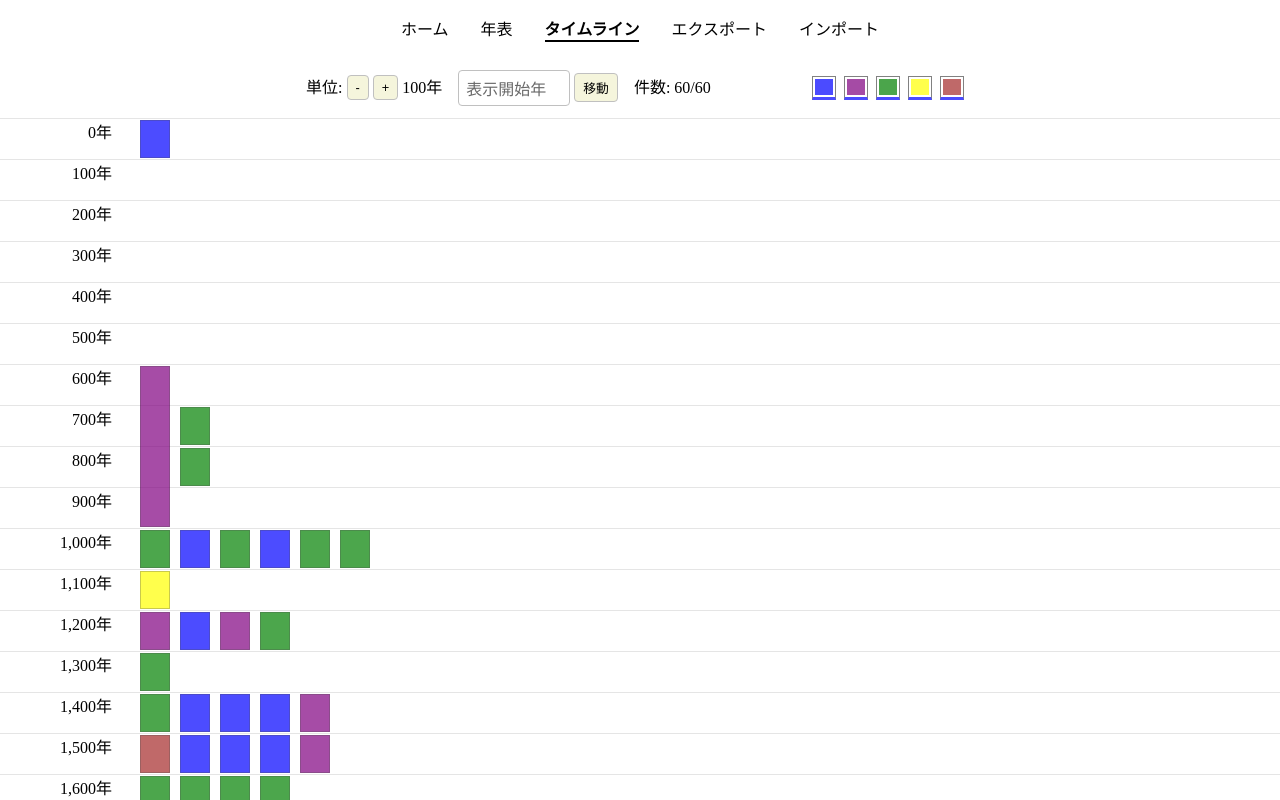
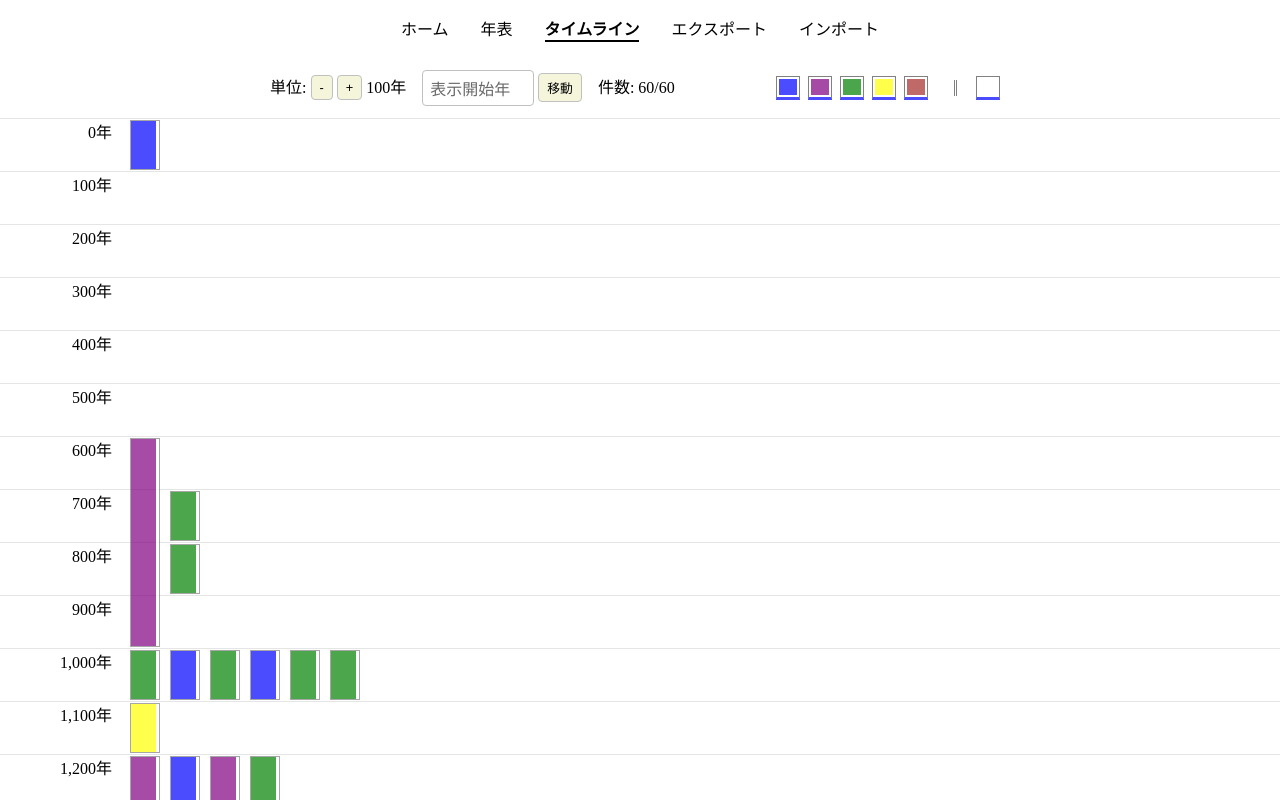
Before and after one commit to redfe/mysirube, a SvelteKit app: page /timeline in a window 1280 px wide. Built offline with nearby package versions, Linux system fonts and the light colour scheme.

Commit message:
subColorを追加。

```diff
--- a/src/lib/repository.ts
+++ b/src/lib/repository.ts
@@ -62,6 +62,7 @@ export async function remove(id: string) {
 export async function search(options?: {
 	start?: number;
 	colors?: string[];
+	subColors?: string[];
 }): Promise<SearchResult> {
 	const db = await initDB();
 	return new Promise((resolve, reject) => {
@@ -88,7 +89,11 @@ export async function search(options?: {
 				}
 				if (cursor) {
 					const data: Data = cursor.value;
-					if (options?.colors == null || options.colors.includes(data.color ?? '')) {
+					if (
+						options?.colors == null ||
+						(options.colors.includes(data.color ?? '') &&
+							(options.subColors == null || options.subColors.includes(data.subColor ?? '')))
+					) {
 						hitCount++;
 						searchResult.datas.push(data);
 					}
@@ -103,7 +108,7 @@ export async function search(options?: {
 	});
 }
 
-export async function colors(): Promise<string[]> {
+export async function colors(): Promise<{ colors: string[]; subColors: string[] }> {
 	const db = await initDB();
 	return new Promise((resolve, reject) => {
 		const transaction = db.transaction(storeName, 'readonly');
@@ -112,6 +117,7 @@ export async function colors(): Promise<string[]> {
 		const request = indexOfStartAndTitle.openCursor(null, 'next');
 
 		const colors: string[] = [];
+		const subColors: string[] = [];
 		request.onsuccess = () => {
 			const cursor = request.result;
 			if (cursor) {
@@ -120,9 +126,13 @@ export async function colors(): Promise<string[]> {
 				if (!colors.includes(targetColor)) {
 					colors.push(targetColor);
 				}
+				const targetSubColor = data.subColor ?? '';
+				if (!subColors.includes(targetSubColor)) {
+					subColors.push(targetSubColor);
+				}
 				cursor.continue();
 			} else {
-				resolve(colors);
+				resolve({ colors, subColors });
 			}
 		};
 		request.onerror = () => reject(request.error);
@@ -135,6 +145,7 @@ export type Data = {
 	end?: number;
 	title: string;
 	color?: string;
+	subColor?: string;
 	createdAt: Date;
 	updatedAt: Date;
 };
--- a/src/routes/timeline/+page.svelte
+++ b/src/routes/timeline/+page.svelte
@@ -25,19 +25,28 @@
 	let unit = $state(100);
 
 	// 表示単位ごとの高さ
-	const unitHeight = $derived(25 + (units.length - (units.indexOf(unit) + 1)) * 4);
+	const unitHeight = $derived(25 + (units.length - (units.indexOf(unit) + 1)) * 7);
+
+	// デフォルトの色
+	const defaultColor = 'white';
 
 	// 色選択肢
 	let selectableColors: string[] = $state([]);
 
-	// デフォルトの色
-	const defaultColor = 'white';
-
 	// 選択中の色
 	let selectedColors: string[] = $state([]);
 
+	// 補色選択肢
+	let selectableSubColors: string[] = $state([]);
+
+	// 選択中の補色
+	let selectedSubColors: string[] = $state([]);
+
 	// 表示アイテム
 	let items: Item[] = $state([]);
+
+	// アイテムの横幅
+	const itemWidth: number = 30;
 
 	// 全件数
 	let allCount: number = $state(0);
@@ -92,13 +101,17 @@
 		let periodIndex = periods.indexOf(unitPeriod.start);
 		itemElement!.style.top = firstTop + periodIndex * unitHeight + 2 + 'px';
 		itemElement!.style.height = height - 3 + 'px';
-		const left = 40 * (laneIndex + 1) + 100;
+		const left = (10 + itemWidth) * laneIndex + 130;
 		itemElement!.style.left = left + 'px';
 	}
 
 	async function filter() {
 		loading = true;
-		const result = await search({ start: offsetStartYear, colors: selectedColors });
+		const result = await search({
+			start: offsetStartYear,
+			colors: selectedColors,
+			subColors: selectedSubColors
+		});
 		items = result.datas.map((data) => ({
 			...data,
 			end: data.end == null ? data.start : data.end
@@ -146,8 +159,11 @@
 		);
 
 		// 色選択肢を初期化
-		selectableColors = await colors();
+		const { colors: mainColors, subColors } = await colors();
+		selectableColors = mainColors;
 		selectedColors = selectableColors;
+		selectableSubColors = subColors;
+		selectedSubColors = selectableSubColors;
 
 		// 年表のサイズを初期化
 		resizeTimelineElm();
@@ -192,6 +208,13 @@
 			{/if}
 		</div>
 		<ColorFilter bind:selectableColors bind:selectedColors {defaultColor} {filter} />
+		<div class="color-separator"><span></span></div>
+		<ColorFilter
+			bind:selectableColors={selectableSubColors}
+			bind:selectedColors={selectedSubColors}
+			{defaultColor}
+			{filter}
+		/>
 	</div>
 	<div class="timelineContainer" bind:this={timelineElm}>
 		<ul bind:this={first}>
@@ -208,12 +231,14 @@
 				data-start={item.start}
 				data-end={item.end}
 				data-title={item.title}
-				style:background-color={item.color ? item.color : defaultColor}
+				style:background={`linear-gradient(90deg, ${item.color ? item.color : defaultColor} 0% 90%, ${item.subColor ? item.subColor : defaultColor} 90%)`}
+				style:width={`${itemWidth}px`}
 				use:tooltip={{
 					css: {
 						backgroundColor: '#000',
 						color: '#ddd',
-						padding: '0.25rem'
+						padding: '0.25rem',
+						borderRadius: '0.25rem'
 					},
 					unitChangeSubscriber
 				}}
@@ -275,7 +300,7 @@
 		white-space: nowrap;
 		opacity: 0.7;
 		width: 30px;
-		border: solid 1px rgba(0, 0, 0, 0.3);
+		border: solid 1px gray;
 		box-sizing: border-box;
 		position: absolute;
 		transition:
@@ -283,4 +308,14 @@
 			top 0.5s,
 			height 0.5s;
 	}
+	.color-separator {
+		display: flex;
+		align-items: center;
+		justify-content: center;
+		span {
+			border-left: 3px double gray;
+			width: 1px;
+			height: 1rem;
+		}
+	}
 </style>
--- a/src/routes/timeline/timeline.svelte.ts
+++ b/src/routes/timeline/timeline.svelte.ts
@@ -88,10 +88,37 @@ export function tooltip(
 		let tooltip: HTMLElement | undefined;
 		let pined = false;
 
+		const toPined = () => {
+			if (!tooltip) {
+				createTooltipElm();
+			}
+			pined = true;
+			tooltip!.style.boxShadow = 'none';
+			tooltip!.style.translate = '0 0.1rem';
+			tooltip!.style.opacity = '1';
+		};
+
+		const toUnPined = () => {
+			pined = false;
+			if (tooltip) {
+				tooltip.style.boxShadow = '0 0.1rem 0.5rem 0 rgba(0, 0, 0, 0.75)';
+				tooltip.style.translate = '0 0';
+				tooltip.style.opacity = '0.8';
+			}
+		};
+
 		const removeToolTipOnChange = async () => {
 			removeTooltipElm();
 		};
+
+		// ResizeObserver で検知すると、動作が重くなるので、単位変更時に削除する
 		unitChangeSubscriber?.subscribe(removeToolTipOnChange);
+
+		const toFront = () => {
+			const nodes: HTMLElement[] = Array.from(node.parentElement?.querySelectorAll('*') ?? []);
+			const max = nodes.reduce((acc, cur) => Math.max(acc, parseInt(cur.style.zIndex || '0')), 0);
+			node.style.zIndex = `${max + 1}`;
+		};
 
 		const createTooltipElm = (): HTMLElement => {
 			if (tooltip) return tooltip;
@@ -100,22 +127,17 @@ export function tooltip(
 			Object.assign(tooltip.style, css);
 			tooltip.style.position = 'absolute';
 			tooltip.style.whiteSpace = 'nowrap';
-			tooltip.textContent = `${formatYear(parseInt(node.dataset.start!))}${node.dataset.start === node.dataset.end ? '' : '〜' + formatYear(parseInt(node.dataset.end!))} ${node.dataset.title}`;
-			const del = document.createElement('button');
-			del.textContent = '×';
-			del.style.marginLeft = '0.5rem';
-			del.style.borderRadius = '0.5rem';
-			del.style.border = 'none';
-			del.addEventListener('click', removeTooltipElm);
-			tooltip.append(del);
+			tooltip.style.transition = 'translate 0.25s, box-shadow 0.25s, opacity 0.25s';
+			toUnPined();
+			const desc = document.createElement('span');
+			desc.textContent = `${formatYear(parseInt(node.dataset.start!))}${node.dataset.start === node.dataset.end ? '' : '〜' + formatYear(parseInt(node.dataset.end!))} ${node.dataset.title}`;
+			tooltip.append(desc);
 			node.append(tooltip);
 			offset.y = node.parentElement?.offsetTop ?? 0;
 			offset.x = node.parentElement?.offsetLeft ?? 0;
 
 			// 最前面に表示されるようにする
-			const nodes: HTMLElement[] = Array.from(node.parentElement?.querySelectorAll('*') ?? []);
-			const max = nodes.reduce((acc, cur) => Math.max(acc, parseInt(cur.style.zIndex || '0')), 0);
-			node.style.zIndex = `${max + 1}`;
+			toFront();
 
 			return tooltip;
 		};
@@ -123,7 +145,7 @@ export function tooltip(
 		const removeTooltipElm = () => {
 			if (tooltip) tooltip.remove();
 			tooltip = undefined;
-			pined = false;
+			toUnPined();
 
 			// 最前面表示を解除
 			node.style.zIndex = originalZIndex;
@@ -133,7 +155,7 @@ export function tooltip(
 			const t = createTooltipElm();
 			const { clientX, clientY } = e;
 
-			t.style.top = `${clientY - offset.y - node.offsetTop + (node.parentElement?.scrollTop ?? 0)}px`;
+			t.style.top = `${clientY - offset.y - node.offsetTop + (node.parentElement?.scrollTop ?? 0) - 10}px`;
 			t.style.left = `${10 + (clientX - offset.x - node.offsetLeft + (node.parentElement?.scrollLeft ?? 0))}px`;
 		};
 
@@ -159,14 +181,18 @@ export function tooltip(
 		};
 
 		const click = (e: Event) => {
-			// クローズボタンクリックで true になってしまうのを防ぐ
+			e.stopPropagation();
+			toFront();
+			// ツールチップクリックで true になってしまうのを防ぐ
 			if (e.target != node) {
 				return;
 			}
+			movePosition(e as MouseEvent);
 			if (pined) {
+				removeTooltipElm();
 				return;
 			}
-			pined = true;
+			toPined();
 		};
 
 		node.addEventListener('mouseover', mouseover);
```
Also changed, not shown: src/routes/edit/+page.svelte (+31 -4 lines), src/routes/edit/data.svelte.ts (+15 -1 lines).
